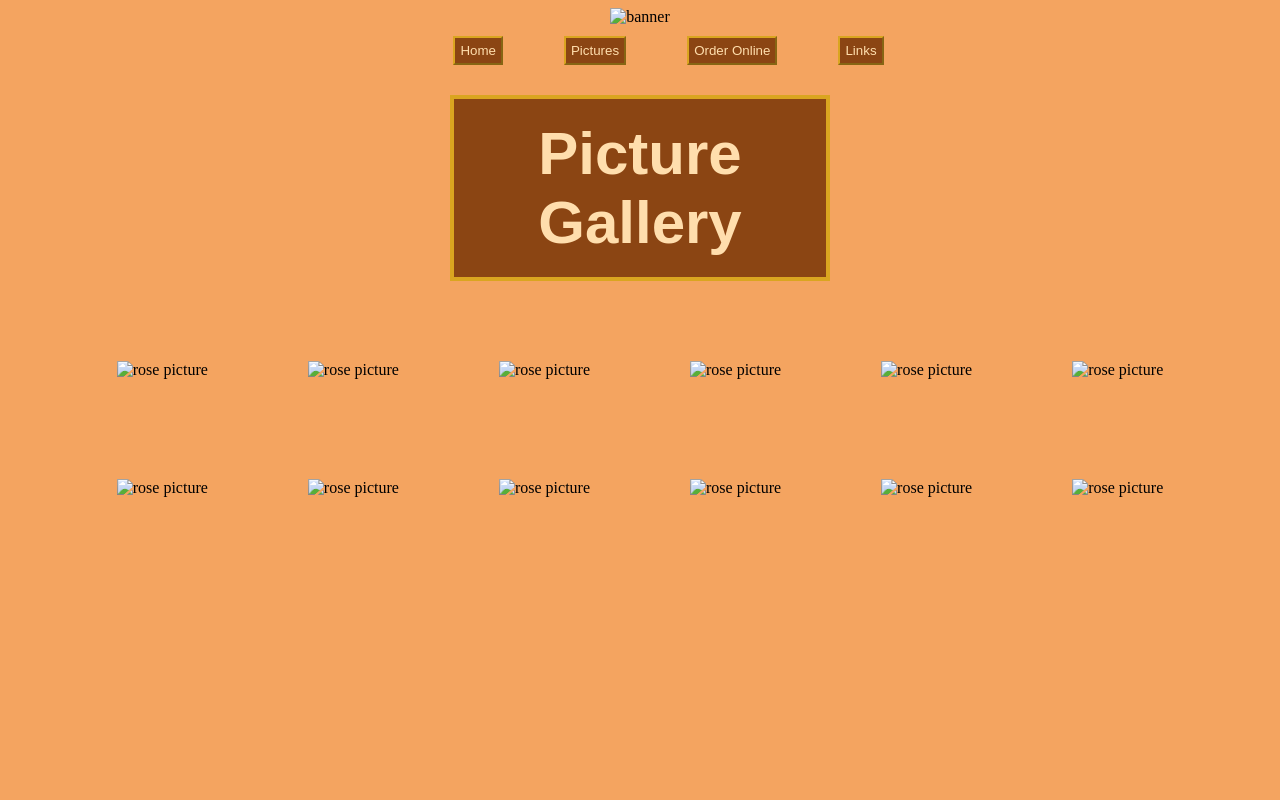
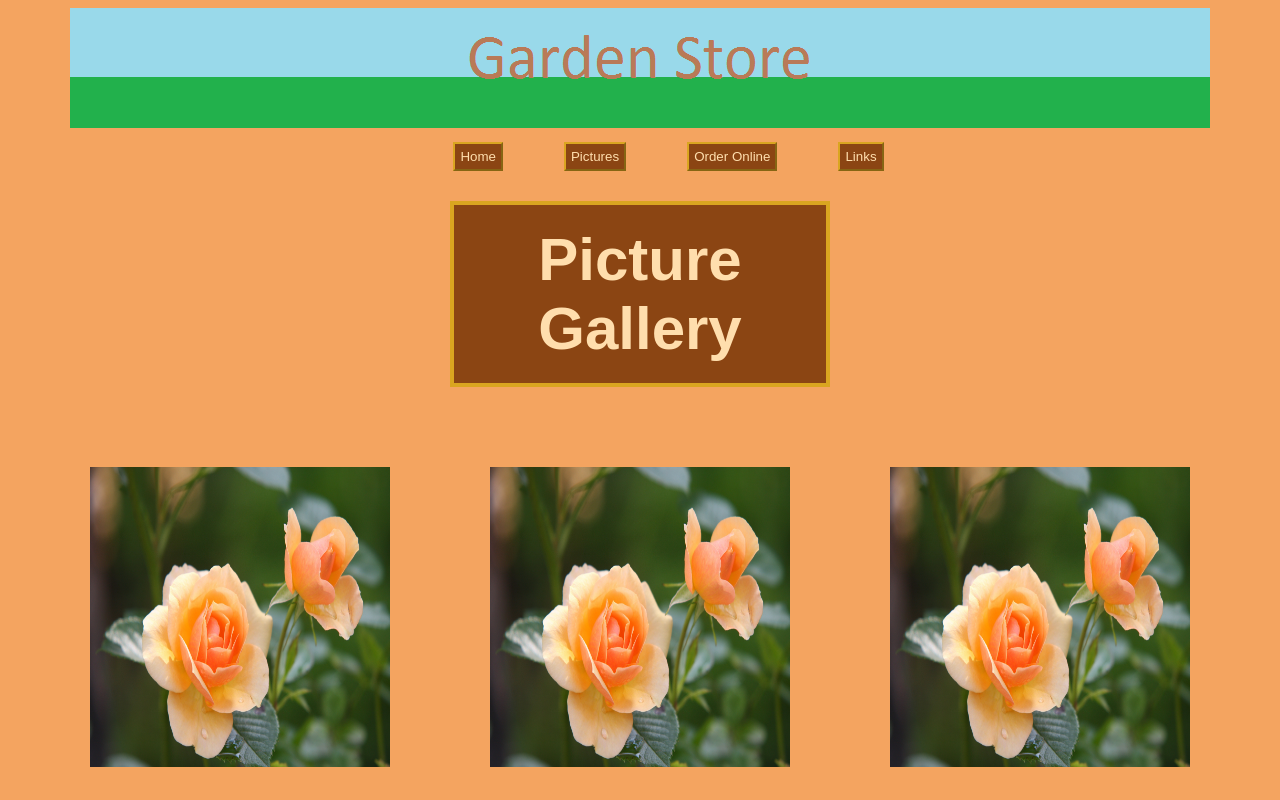
Before and after one commit to DavidRSoftware/gardenstore.com, a website: page public/index.html in a window 1280 px wide. Both pictures are taken after a click on the button "Pictures". Shown: the top 800 px of the page. Drawn offline with nearby package versions, Linux system fonts and the light colour scheme.

Commit message:
added features

```diff
--- a/public/index.html
+++ b/public/index.html
@@ -13,7 +13,7 @@
     'https://davidrosen.herokuapp.com/','https://github.com/DavidRSoftware/davidrosen.com','https://two-player-tic-tac-toe.herokuapp.com/','https://github.com/DavidRSoftware/Tic-Tac-Toe']">
 
     <div class="top-banner">
-      <img src="banner.png" alt="banner">
+      <img src="images/banner.png" alt="banner">
     </div>
 
     <div class="navigator">
@@ -30,7 +30,7 @@
 
     <div class="pictures-div" ng-show="showPictures">
       <h1 class="title">Picture Gallery</h1>
-      <img ng-repeat="i in getNumber(12) track by $index" src="rose-flower-blossom-bloom-39517.jpeg" alt="rose picture" class="gallery-picture">
+      <img ng-repeat="i in getNumber(12) track by $index" src="images/rose-flower-blossom-bloom-39517.jpeg" alt="rose picture" class="gallery-picture">
     </div>
 
     <div class="order-div" ng-show="showOrder">
@@ -72,6 +72,7 @@
       </div>
     </div>
   </div>
+
   <script>
     var app = angular.module('myApp', []);
     app.controller('myCtrl', function($scope, $http) {
```
Also changed, not shown: package.json (added, +23 -0 lines).
